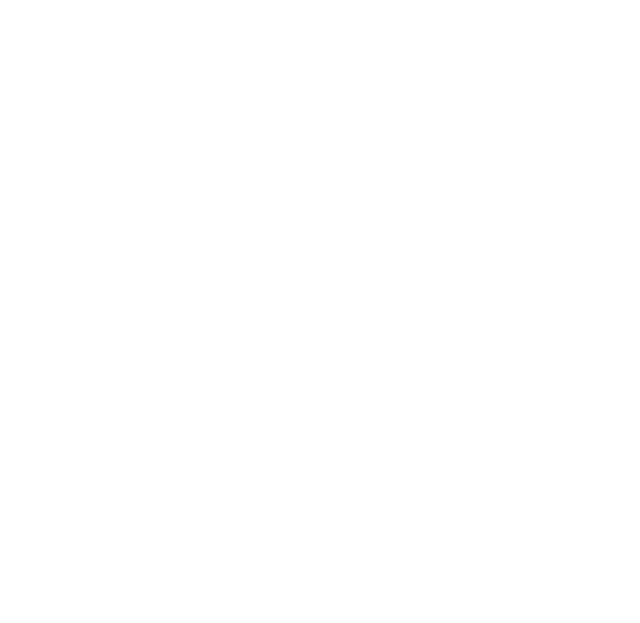
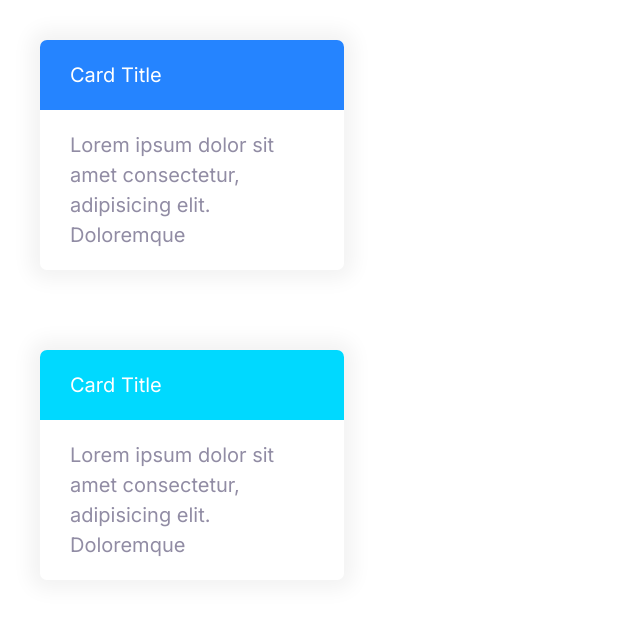
Before and after one commit to rdhmdhl/example-website, a plain HTML site: page index.html in a window 1280 px wide. Shown: the whole page, without its empty margins (0-640 px from the left). Drawn offline with Linux system fonts and the light colour scheme.

Commit message:
created card component

```diff
--- a/CSS/styles.css
+++ b/CSS/styles.css
@@ -296,3 +296,25 @@ p {
         font-size: 1.5rem;
     }
 }
+
+/* cards */
+
+.card{
+    border-radius: 7px;
+    box-shadow: 0 0 20px 10px #f3f3f3;
+    overflow: hidden;
+}
+
+.card__header, .card__body{
+    padding: 2rem 3rem;
+
+}
+
+.card--primary .card__header{
+    background-color: var(--color-primary);
+    color:#fff;
+}
+.card--secondary .card__header{
+    background-color: var(--color-secondary);
+    color:#fff;
+}
--- a/index.html
+++ b/index.html
@@ -14,5 +14,22 @@
     <link rel="stylesheet" href="/CSS/normalize.css" />
     <link rel="stylesheet" href="/CSS/styles.css" />
   </head>
-  <body></body>
+  <body>
+    <div style="width: 30%; padding: 4rem">
+      <div class="card card--primary">
+        <header class="card__header">Card Title</header>
+        <div class="card__body">
+          Lorem ipsum dolor sit amet consectetur, adipisicing elit. Doloremque
+        </div>
+      </div>
+    </div>
+    <div style="width: 30%; padding: 4rem">
+      <div class="card card--secondary">
+        <header class="card__header">Card Title</header>
+        <div class="card__body">
+          Lorem ipsum dolor sit amet consectetur, adipisicing elit. Doloremque
+        </div>
+      </div>
+    </div>
+  </body>
 </html>
```
Also changed, not shown: components/card.html (added, +8 -0 lines).
